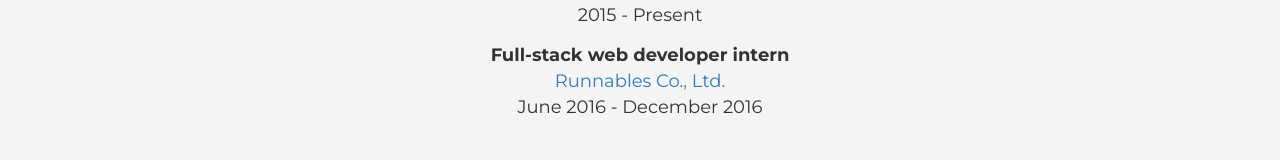
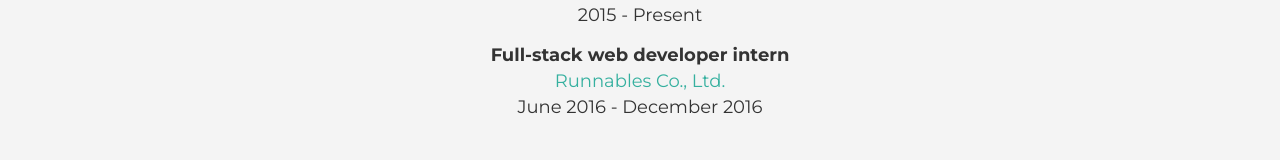
Before and after one commit to blutarche/homepage-aikdanai, a React (Create React App) app: page / in a window 1280 px wide. Shown: the part 1355-1515 px from the top of the page. Built offline with nearby package versions, Linux system fonts and the light colour scheme.

Commit message:
change company link color in experiences section

```diff
--- a/src/components/Experiences/Experiences.scss
+++ b/src/components/Experiences/Experiences.scss
@@ -23,6 +23,14 @@
   color: #333;
   // text-align: left;
   display: inline-block;
+  .Experiences-set-company {
+    a {
+      color: $color-main;
+      &:hover {
+        color: $color-light;
+      }
+    }
+  }
   .Experiences-set-name {
     font-weight: bold;
   }
```
